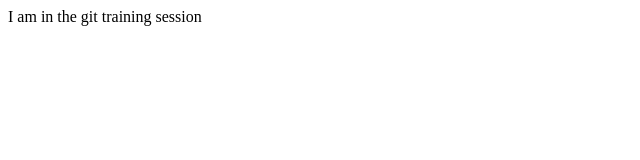
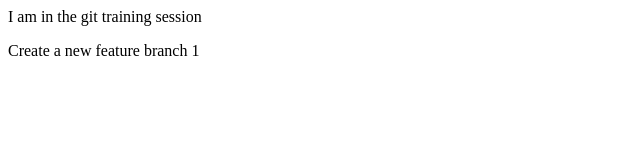
Before and after one commit to cgadgilwar/git-training, a plain HTML site: page index.html in a window 1280 px wide. Shown: the whole page, without its empty margins (0-640 px from the left). Drawn offline with Linux system fonts and the light colour scheme.

Commit message:
My feature 1 is ready

```diff
--- a/index.html
+++ b/index.html
@@ -1,5 +1,6 @@
 <html>
 <body>
 <p> I am in the git training session</p>
+<p>Create a new feature branch 1</p>
 </body>
 </html>
```
